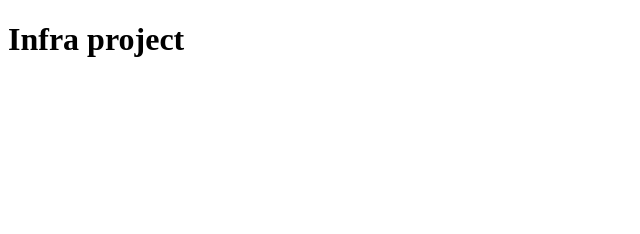
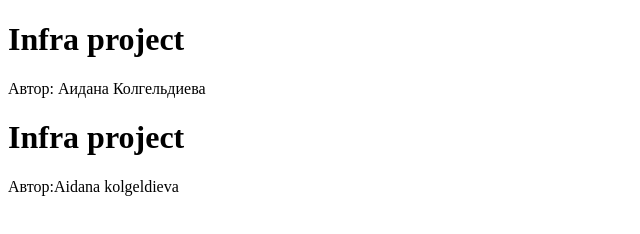
Before and after one commit to Aidashkadev/infra-project, a plain HTML site: page docker/index.html in a window 1280 px wide. Shown: the whole page, without its empty margins (0-640 px from the left). Drawn offline with Linux system fonts and the light colour scheme.

Commit message:
feat(docker): add personal page and expose port

```diff
--- a/docker/index.html
+++ b/docker/index.html
@@ -1,5 +1,16 @@
 <!DOCTYPE html>
 <html lang="ru">
 <head><meta charset="utf-8"><title>Infra project</title></head>
-<body><h1>Infra project</h1></body>
+<body>
+  <h1>Infra project</h1>
+  <p>Автор: Аидана Колгельдиева</p>
+</body>
 </html>
+<!DOCTYPE html>
+<html lang="ru">
+<head><meta charset="utf-8"><title>Infra project</title></head>
+<body>
+  <h1>Infra project</h1>
+  <p>Автор:Aidana kolgeldieva</p>
+</body>
+</html>
```
Also changed, not shown: 2 other files.
